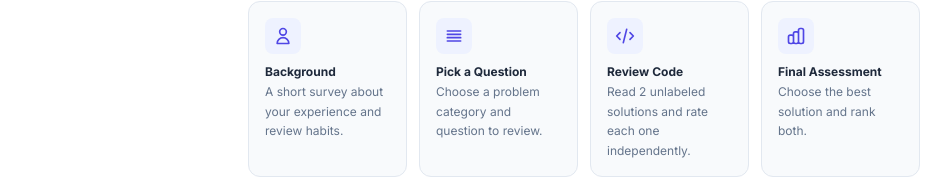
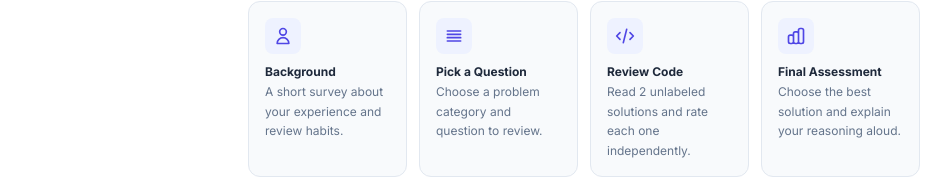
Before and after one commit to chandannaidu6/AI_trust, a React (Vite) app: page / in a window 1280 px wide. Shown: the part 432-623 px from the top of the page, without its empty margins (56-1007 px from the left). Built offline with nearby package versions, Linux system fonts and the light colour scheme.

Commit message:
Fix landing page step description still referencing removed ranking step
Co-Authored-By: Claude Sonnet 5 <noreply@anthropic.com>

```diff
--- a/src/pages/LandingPage.tsx
+++ b/src/pages/LandingPage.tsx
@@ -41,7 +41,7 @@ const STEPS = [
       </svg>
     ),
     title: 'Final Assessment',
-    desc: 'Choose the best solution and rank both.',
+    desc: 'Choose the best solution and explain your reasoning aloud.',
   },
 ];
 
```
